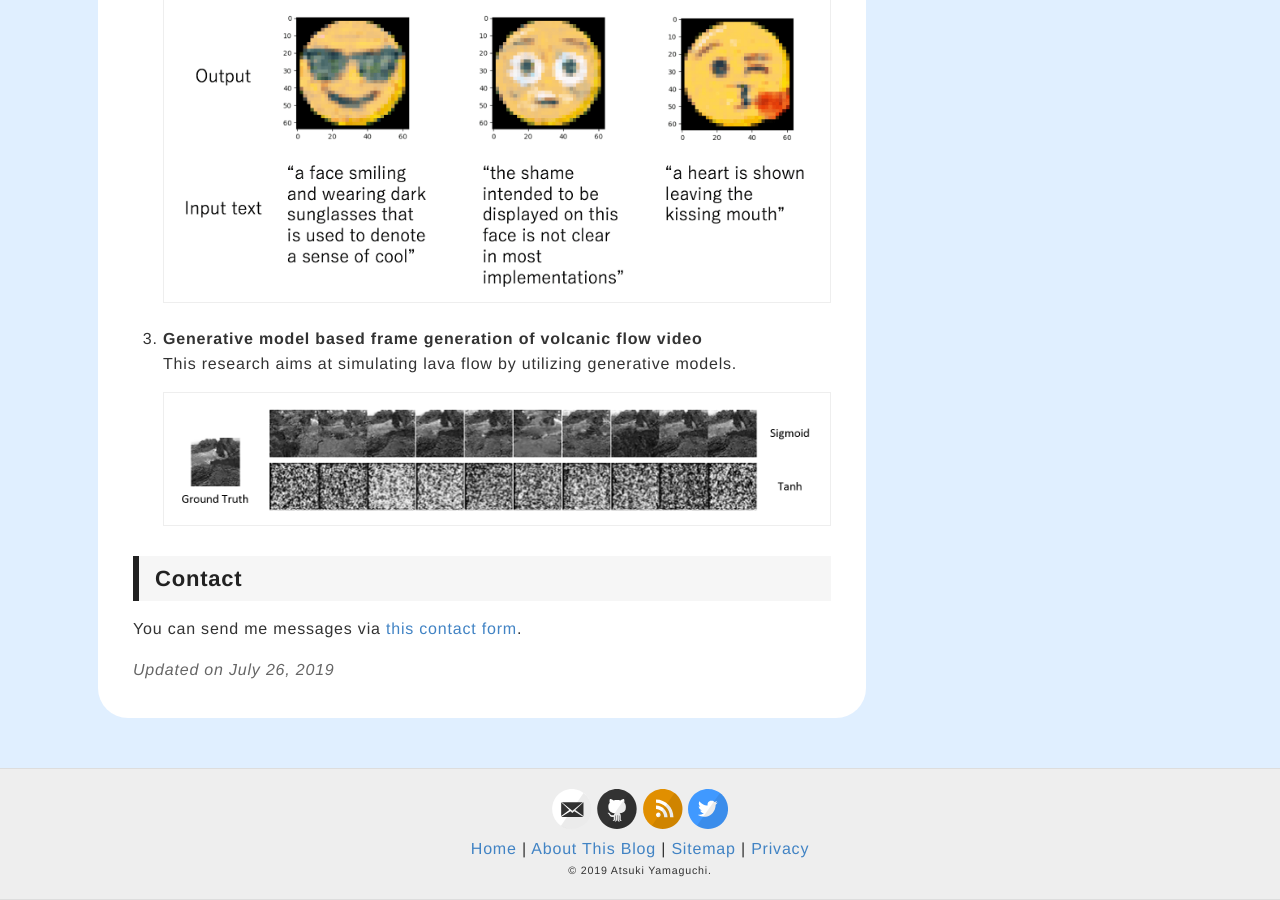
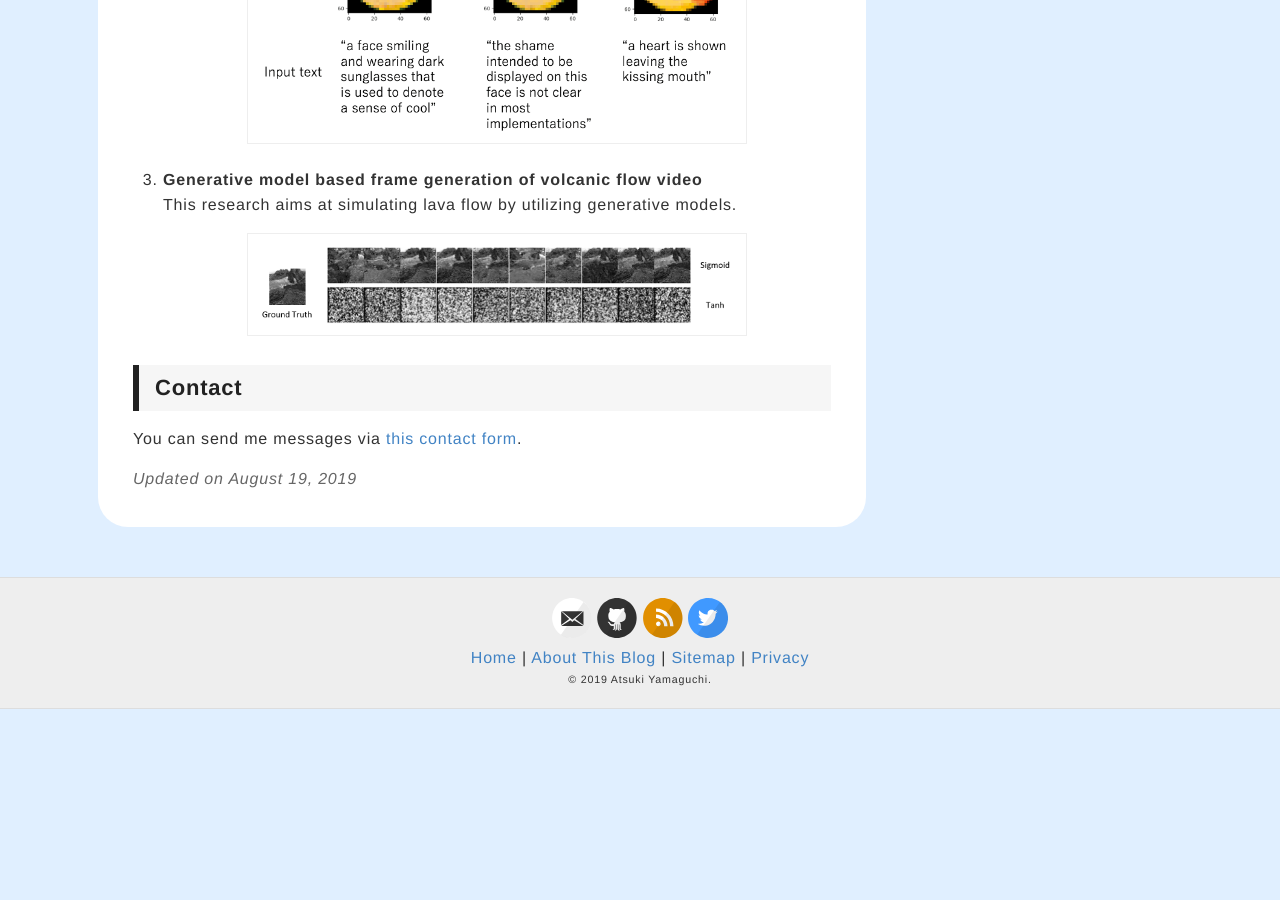
Before and after one commit to gucci-j/gucci-j.github.io, a Jekyll site: the page built from about.md, in a window 1280 px wide and 900 px high, scrolled down 1212 px. Built offline with Jekyll 4.4.1, drawn with Linux system fonts in a browser that asks for light colours; nearby versions of some CDN libraries; comment, search, counter and statistics services are not loaded; after the commit the page ends 1921 px from its top, so only the background shows below that.

Commit message:
Update CV and about pages.

```diff
--- a/about.md
+++ b/about.md
@@ -3,7 +3,7 @@ layout: page_en
 title: Atsuki Yamaguchi
 permalink: /about/
 lang: en_US
-last_modified_at: 2019-07-26 17:45:00 +0900
+last_modified_at: 2019-08-19 21:30:00 +0900
 custom_css: page
 ---
 <div style="text-align: right;"><i class="fas fa-language" style="padding: 0 4px 0 0;"></i>English | <a href="./ja/">日本語</a></div>
@@ -27,18 +27,23 @@ Natural Language Processing, Generative Models, Machine Learning
 1. __An end-to-end learning solution for supporting human-human negotiations__
 The aim of this research is to help negotiators form a better consensus.
 
-    ![visualization of predicting issue weights in an end-to-end manner]({{ site.baseurl }}/resources/about/images/predict_issue_weights.png)
+    <div style="text-align: center;">
+        <img src="{{ site.baseurl }}/resources/about/images/predict_issue_weights.png" alt="visualization of predicting issue weights in an end-to-end manner" style="width: 500px;"/><br />
+    </div>
 
-1. __Generating emojis with generative models and word embedding__
+2. __Generating emojis with generative models and word embedding__
 This research aims at generating emojis based on input texts.
 
-    ![emoji generated]({{ site.baseurl }}/resources/about/images/emoji.png)
+    <div style="text-align: center;">
+        <img src="{{ site.baseurl }}/resources/about/images/emoji.png" alt="emoji_generated" style="width: 500px;"/><br />
+    </div>
 
-2. __Generative model based frame generation of volcanic flow video__
+3. __Generative model based frame generation of volcanic flow video__
 This research aims at simulating lava flow by utilizing generative models.
 
-    ![lava flow simulation]({{ site.baseurl }}/resources/about/images/volcano.png)
-
+    <div style="text-align: center;">
+        <img src="{{ site.baseurl }}/resources/about/images/volcano.png" alt="lava flow simulation" style="width: 500px;"/><br />
+    </div>
 
 ## Contact
 
```
Also changed, not shown: about_ja.md (+3 -1 lines), 6 other files.
